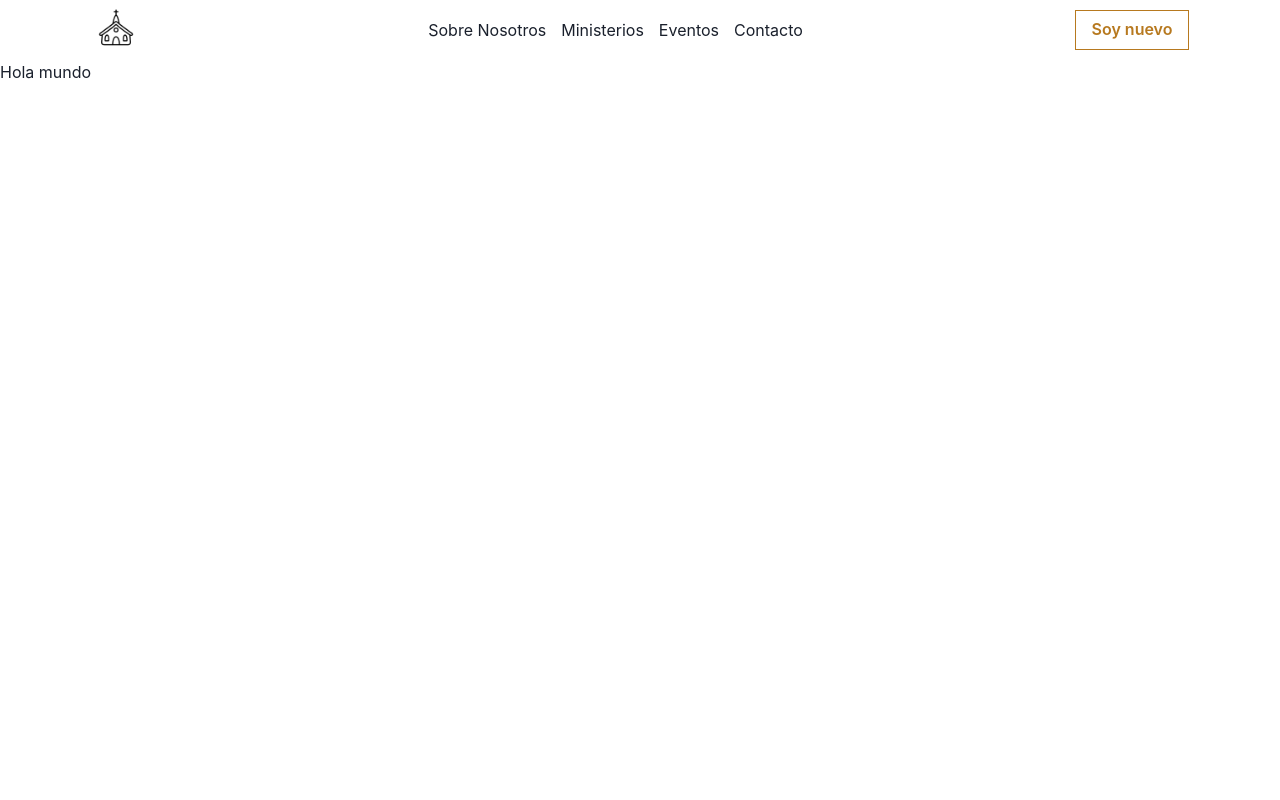
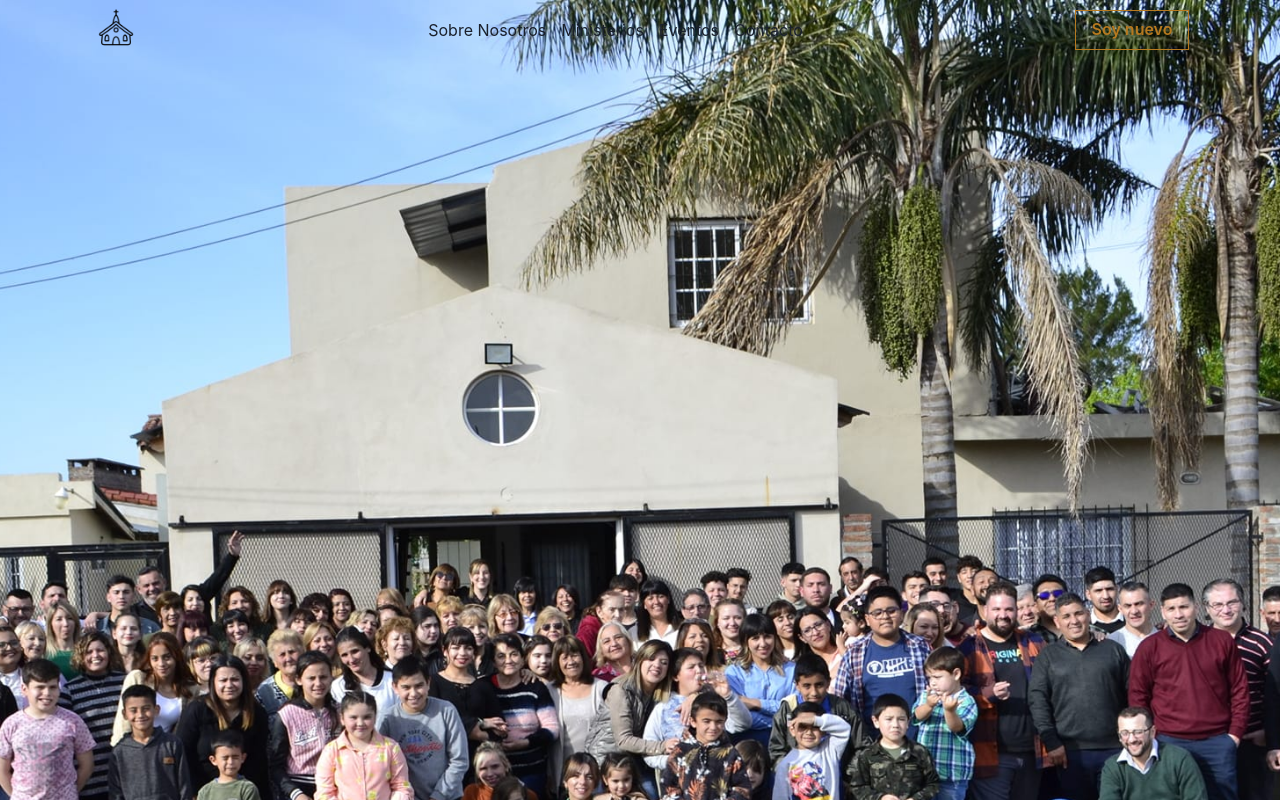
Before and after one commit to Agus9217/church-project, a Next.js app: page / in a window 1280 px wide. Shown: the top 800 px of the page. Built offline with nearby package versions, Linux system fonts and the light colour scheme.

Commit message:
creando hero

```diff
--- /dev/null
+++ b/src/app/components/hero/Hero.tsx
@@ -0,0 +1,22 @@
+import { Box } from '@chakra-ui/react'
+import Image from 'next/image'
+
+export const Hero = () => {
+  return (
+    <Box
+      borderColor={'red'}
+      borderWidth={'thin'}
+      maxW={'100%'}
+      w={'100%'}
+      h={'1200px'}
+    >
+      <Image
+        fill={true}
+        src={'/hero-image.jpg'}
+        alt='Imagen de la iglesia'
+        objectFit='cover'
+      />
+
+    </Box>
+  )
+}
--- a/src/app/components/index.tsx
+++ b/src/app/components/index.tsx
@@ -1 +1,2 @@
+export { Hero } from "./hero/Hero";
 export { Navbar } from "./navbar/Navbar";
--- a/src/app/components/navbar/Navbar.tsx
+++ b/src/app/components/navbar/Navbar.tsx
@@ -7,10 +7,12 @@ export const Navbar = () => {
   return (
     <Stack
       as={'header'}
+      position={'fixed'}
       spacing={0}
       w={'100%'}
       minH={'60px'}
       direction={'row'}
+      zIndex={1000}
     >
       <Flex
         maxW={'300px'}
--- a/src/app/page.tsx
+++ b/src/app/page.tsx
@@ -1,6 +1,7 @@
+import { Hero } from "./components";
 
 export default function HomePage() {
   return (
-    <h1>Hola mundo</h1>
+    <Hero />
   );
 }
```
Also changed, not shown: public/hero-image.jpg (added).
